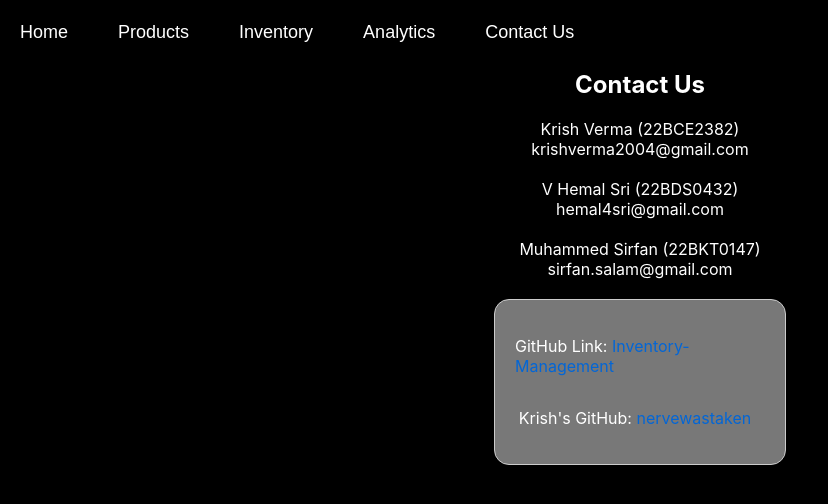
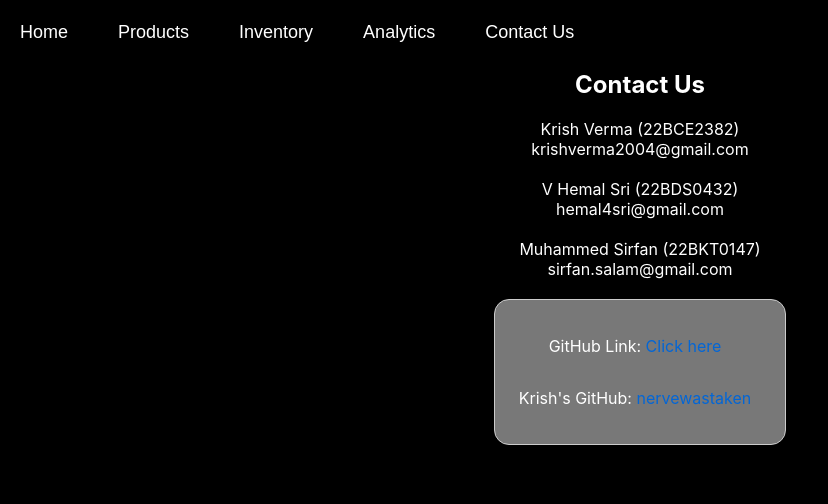
Before and after one commit to nervewastaken/Inventory-Management, a React (Create React App) app in the folder client/: page /AboutUs in a window 1280 px wide. Shown: the top 504 px of the page, without its empty margins (0-828 px from the left). Built offline with nearby package versions, Linux system fonts and the light colour scheme.

Commit message:
final commit

```diff
--- a/client/src/routes/AboutUs.jsx
+++ b/client/src/routes/AboutUs.jsx
@@ -47,7 +47,7 @@ const AboutUs = () => {
                   textDecoration: "none",
                 }}
               >
-                Inventory-Management
+                Click here
               </a>
             </p>
 
```
